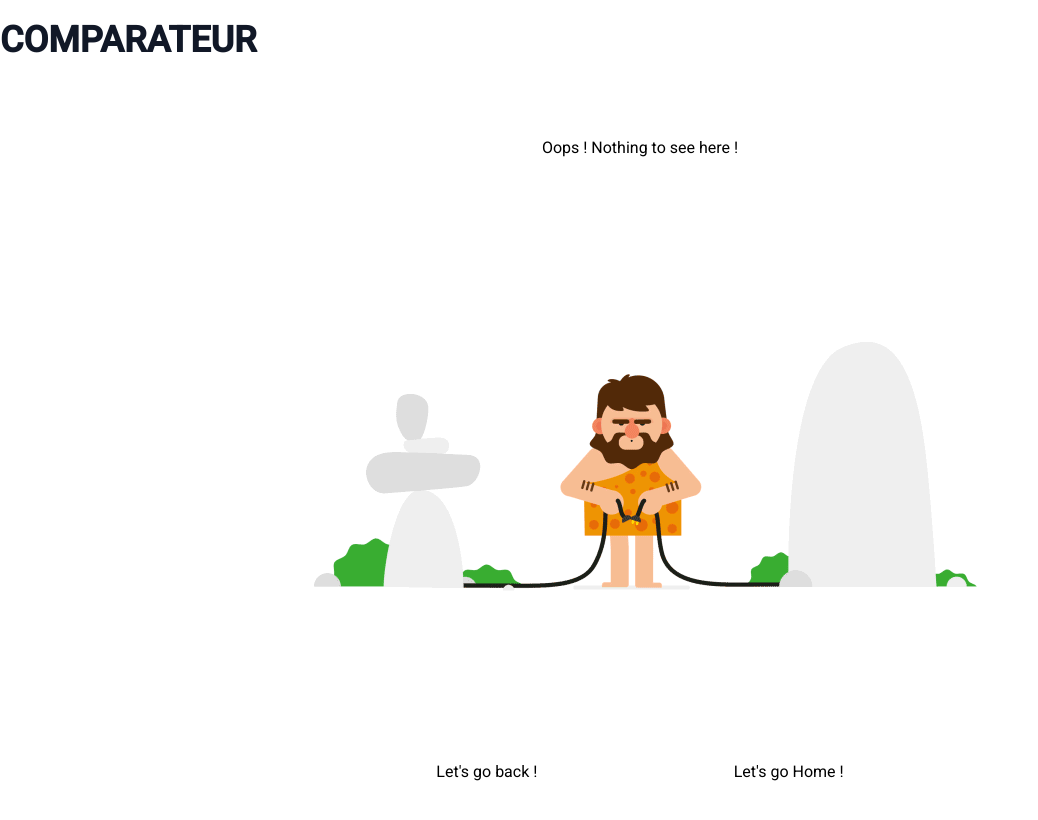
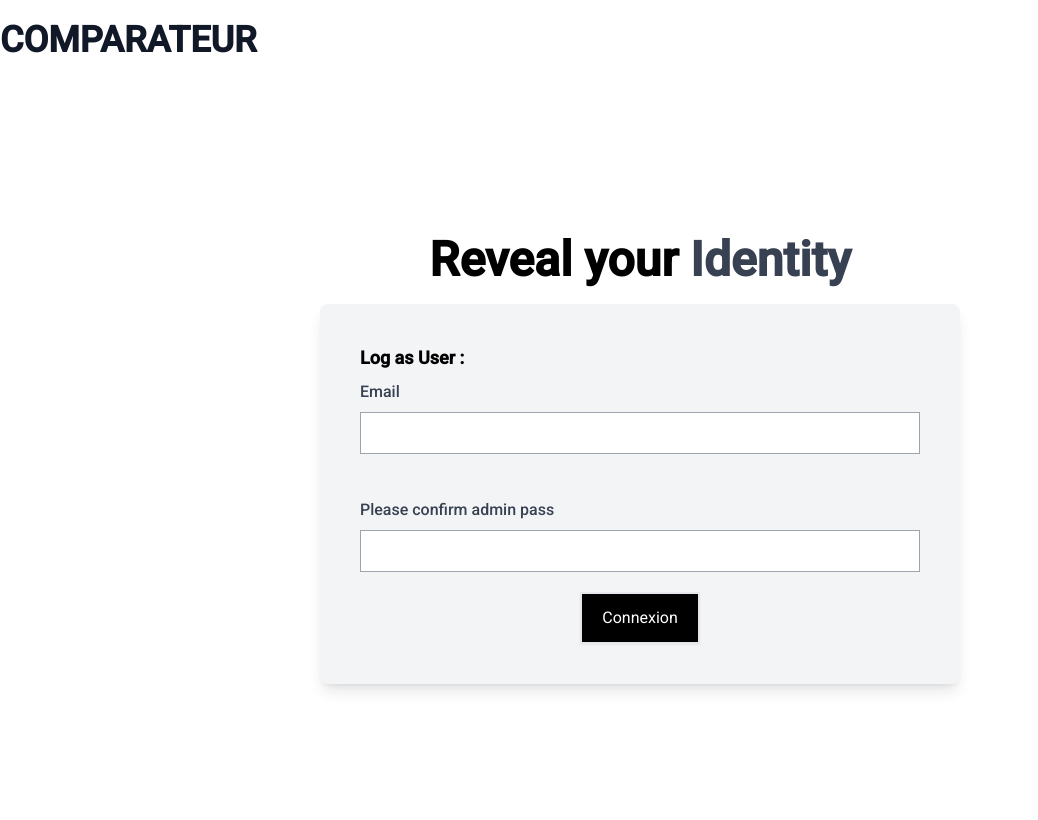
Before and after one commit to Illusion-97/AngularAppro, an Angular app: page /login in a window 1280 px wide. Shown: the top 820 px of the page, without its empty margins (0-1038 px from the left). Built offline with nearby package versions, Linux system fonts and the light colour scheme.

Commit message:
Feat: Auth Module Login

```diff
--- a/src/app/app.module.ts
+++ b/src/app/app.module.ts
@@ -20,6 +20,7 @@ import {HttpClientModule} from "@angular/common/http";
 import { HeaderComponent } from './components/header/header.component';
 import { LoaderComponent } from './components/loader/loader.component';
 import {MatProgressBarModule} from "@angular/material/progress-bar";
+import {AuthModule} from "./modules/auth/auth.module";
 
 @NgModule({
   declarations: [
@@ -37,14 +38,15 @@ import {MatProgressBarModule} from "@angular/material/progress-bar";
   ],
   imports: [
     BrowserModule,
-    AppRoutingModule,
     NgOptimizedImage,
     FontAwesomeModule,
     BrowserAnimationsModule,
     MatPaginatorModule,
     ReactiveFormsModule,
     HttpClientModule,
-    MatProgressBarModule
+    MatProgressBarModule,
+    AuthModule,
+    AppRoutingModule
   ],
   providers: [],
   bootstrap: [AppComponent]
--- /dev/null
+++ b/src/app/modules/auth/auth.module.ts
@@ -0,0 +1,24 @@
+import { NgModule } from '@angular/core';
+import { CommonModule } from '@angular/common';
+import { LoginComponent } from './components/login/login.component';
+import {ReactiveFormsModule} from "@angular/forms";
+import {RouterModule, Routes} from "@angular/router";
+import {MatProgressSpinnerModule} from "@angular/material/progress-spinner";
+
+const route : Routes = [
+  {path: 'login', component: LoginComponent}
+]
+
+
+@NgModule({
+  declarations: [
+    LoginComponent
+  ],
+  imports: [
+    CommonModule,
+    ReactiveFormsModule,
+    MatProgressSpinnerModule,
+    RouterModule.forChild(route)
+  ]
+})
+export class AuthModule { }
--- /dev/null
+++ b/src/app/modules/auth/components/login/login.component.html
@@ -0,0 +1,43 @@
+<section class="flex h-full justify-center items-center container mx-auto">
+  <div class="lg:w-1/2 w-full flex flex-col items-center justify-center">
+    <h1 class="text-4xl lg:text-5xl font-bold mb-5">Reveal your <span class="text-gray-700">Identity</span>
+    </h1>
+    <form (submit)="handleLogin()" [formGroup]="form"
+          class="bg-gray-100 p-10 rounded-lg shadow-lg w-full">
+      <fieldset>
+        <legend class="my-2 text-lg font-semibold">Log as User :</legend>
+        <div class="mb-5">
+          <label class="block text-gray-700 font-medium mb-2 invalid:border-red-700" for="email">Email</label>
+          <input class="w-full border border-gray-400 p-2" formControlName="email" id="email" name="email" required
+                 type="text">
+          <span class="text-red-700">
+            <pre>{{isInvalid('email') ? "Format Invalide" : " "}}</pre>
+          </span>
+        </div>
+        <div class="mb-5">
+          <label class="block text-gray-700 font-medium mb-2" for="password">Please confirm admin pass</label>
+          <input class="w-full border border-gray-400 p-2" formControlName="password" id="password" name="password"
+                 required type="password">
+        </div>
+        <div class=" block lg:flex items-center justify-center">
+          <button
+            *ngIf="loading; else connect"
+            class="px-5 py-3 shadow-sm w-36 h-13 flex justify-center items-center bg-black transition-colors hover:bg-white text-white hover:text-black border-2 hover:border-black"
+            type="button">
+            <mat-spinner
+              [diameter]="27"
+              aria-label="Loading..."
+              color="warn"></mat-spinner>
+          </button>
+          <ng-template #connect>
+            <button
+              class="px-5 py-3 shadow-sm bg-black transition-colors hover:bg-white text-white hover:text-black border-2 hover:border-black"
+              type="submit">
+              Connexion
+            </button>
+          </ng-template>
+        </div>
+      </fieldset>
+    </form>
+  </div>
+</section>
--- /dev/null
+++ b/src/app/modules/auth/components/login/login.component.ts
@@ -0,0 +1,38 @@
+import { Component } from '@angular/core';
+import {FormControl, FormGroup, Validators} from "@angular/forms";
+import {getControl} from "../../tools/ReactiveFormTools";
+
+@Component({
+  selector: 'app-login',
+  templateUrl: './login.component.html',
+  styleUrls: ['./login.component.css']
+})
+export class LoginComponent {
+
+  loading: boolean = false
+  form : FormGroup = new FormGroup<any>({
+    email : new FormControl<string>("", {nonNullable: true, validators: [Validators.email, Validators.required]}),
+    password : new FormControl<string>("", [Validators.required, Validators.minLength(6)])
+  })
+
+  handleLogin() {
+    this.form.markAllAsTouched()
+    if(this.form.valid) {
+      console.log(this.form.value)
+    }
+  }
+
+  getControl(name: string) {
+    return this.form.controls[name];
+  }
+
+  isInvalid(name: string) {
+    const control = this.getControl(name);
+    return control ? control.touched && control.invalid : true;
+  }
+
+  hasError(name: string, errorCode: string) {
+    const control = this.getControl(name);
+    return control ? control.touched && control.hasError(errorCode) : true;
+  }
+}
--- /dev/null
+++ b/src/app/modules/auth/tools/ReactiveFormTools.ts
@@ -0,0 +1,15 @@
+import {FormGroup} from "@angular/forms";
+
+export const getControl = (form: FormGroup, name: string) => {
+  return form.controls[name];
+}
+
+export const isInvalid = (form: FormGroup, name: string) => {
+  const control = getControl(form,name);
+  return control ? control.touched && control.invalid : true;
+}
+
+export const hasError = (form: FormGroup, name: string, errorCode: string) => {
+  const control = getControl(form,name);
+  return control ? control.touched && control.hasError(errorCode) : true;
+}
```
Also changed, not shown: src/app/modules/auth/components/login/login.component.css (added), 1 other file (tests, documents, lock files or other folders).
